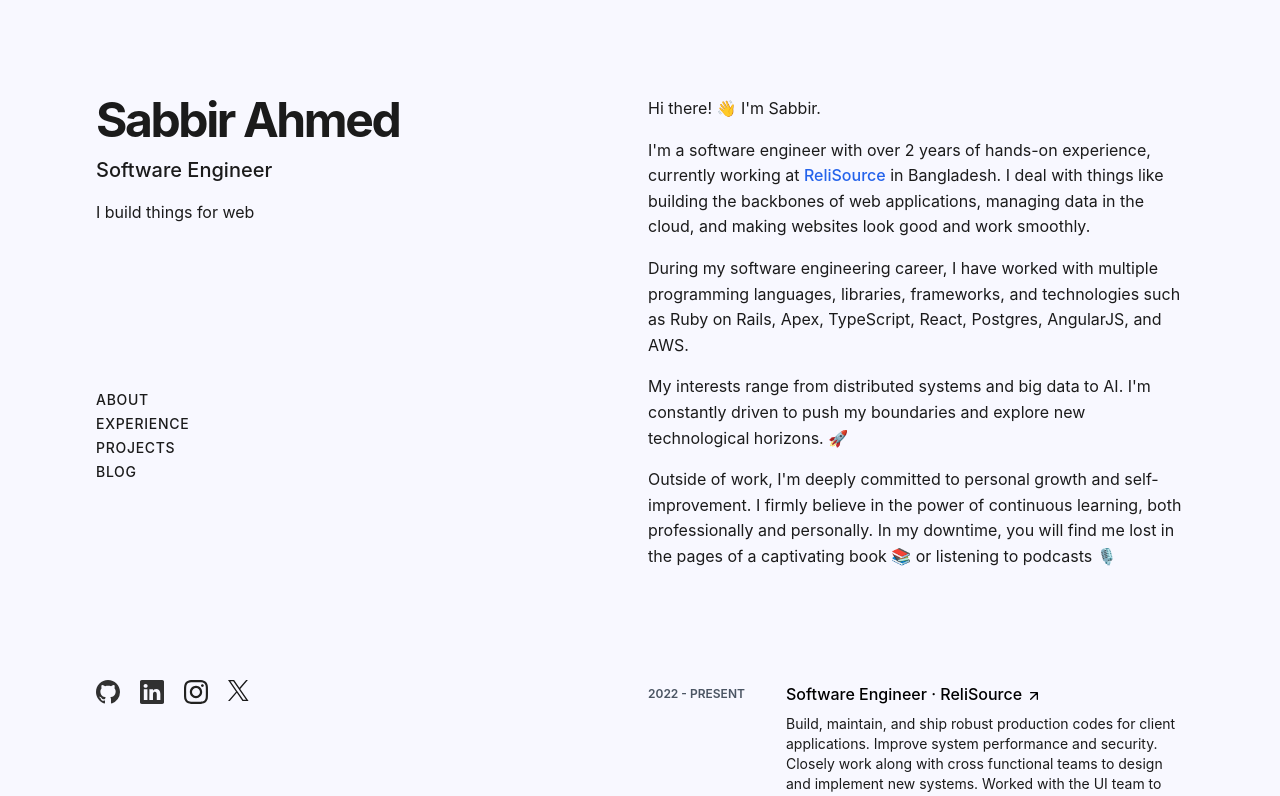
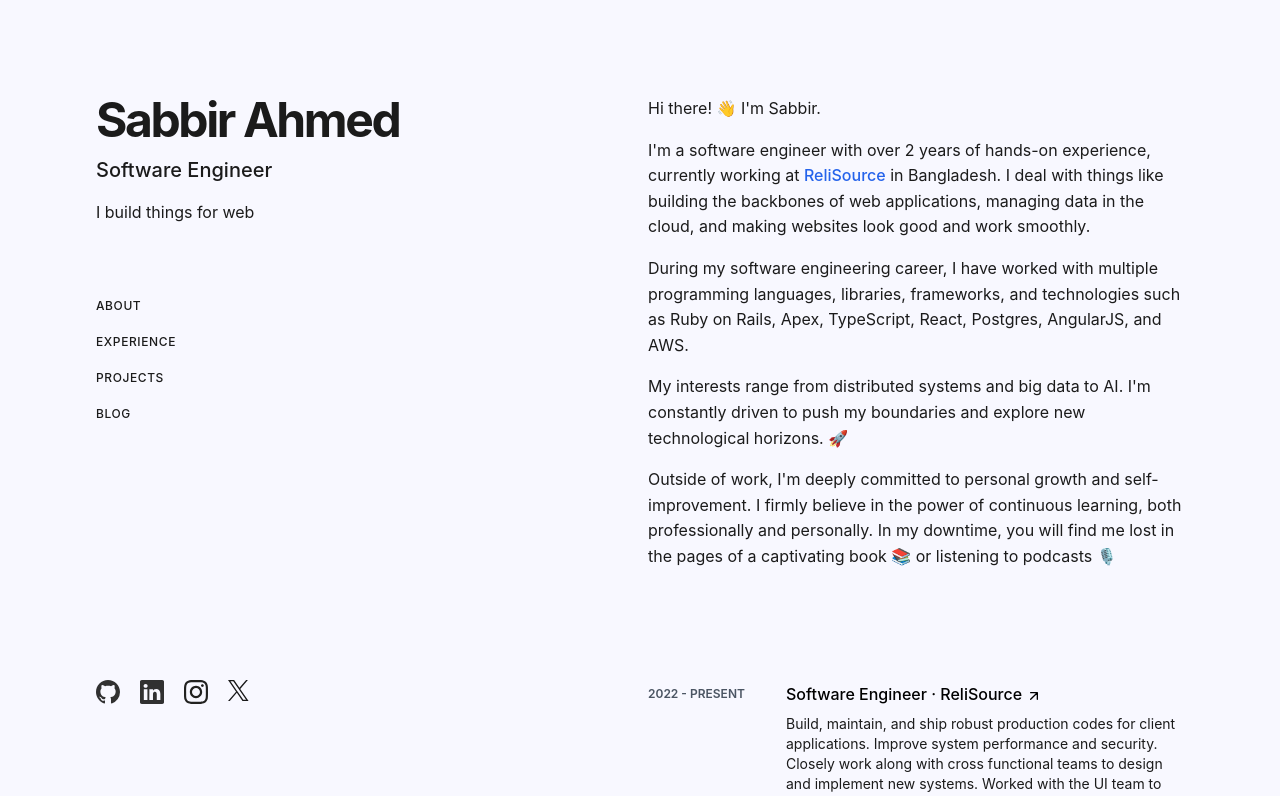
Before and after one commit to Sabbir256/sabbir256.github.io, a React (Vite) app: page / in a window 1280 px wide. Shown: the top 796 px of the page. Built offline with nearby package versions, Linux system fonts and the light colour scheme.

Commit message:
update nav links style

```diff
--- a/src/components/Header.tsx
+++ b/src/components/Header.tsx
@@ -11,14 +11,22 @@ function Header() {
           Software Engineer
         </h2>
         <p className="mt-4 leading-normal">I build things for web</p>
+
+        <nav className="hidden mt-16 lg:flex lg:flex-col [&>*]:tracking-wider text-xs font-medium">
+          <a href="#about" className="py-2.5 hover:text-blue-600">
+            ABOUT
+          </a>
+          <a href="#experience" className="py-2.5 hover:text-blue-600">
+            EXPERIENCE
+          </a>
+          <a href="#projects" className="py-2.5 hover:text-blue-600">
+            PROJECTS
+          </a>
+          <a href="#blog" className="py-2.5 hover:text-blue-600">
+            BLOG
+          </a>
+        </nav>
       </div>
-
-      <nav className="hidden lg:flex flex-col gap-1 [&>*]:tracking-wider text-sm font-[500]">
-        <a href="#about">ABOUT</a>
-        <a href="#experience">EXPERIENCE</a>
-        <a href="#projects">PROJECTS</a>
-        <a href="#blog">BLOG</a>
-      </nav>
 
       <footer className="mt-8 flex gap-5 items-center">
         <a
```
